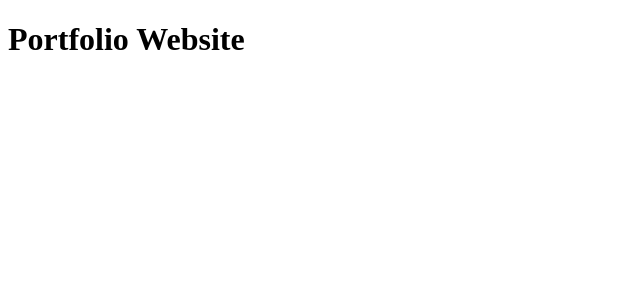
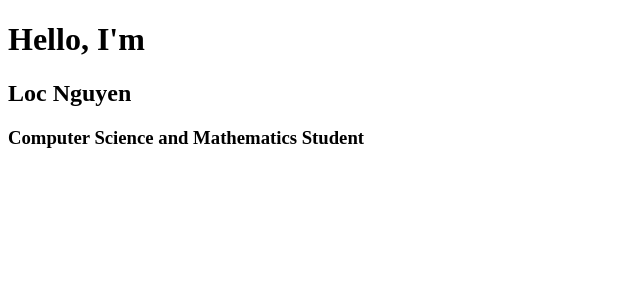
Before and after one commit to locnugwin/portfolio-website, a React (Vite) app: page / in a window 1280 px wide. Shown: the top 300 px of the page, without its empty margins (0-640 px from the left). Built offline with nearby package versions, Linux system fonts and the light colour scheme.

Commit message:
Base hero component

```diff
--- a/src/App.tsx
+++ b/src/App.tsx
@@ -1,7 +1,9 @@
+import Hero from "./components/Hero";
+
 function App() {
   return (
     <>
-      <h1>Portfolio Website</h1>
+      <Hero />
     </>
   );
 }
--- /dev/null
+++ b/src/components/Hero.tsx
@@ -0,0 +1,19 @@
+import { FC } from "react";
+
+const Hero: FC = () => {
+    return (
+        <div>
+            <h1>
+                Hello, I'm
+            </h1>
+            <h2>
+                Loc Nguyen
+            </h2>
+            <h3>
+                Computer Science and Mathematics Student
+            </h3>
+        </div>
+    );
+}
+
+export default Hero;
```
